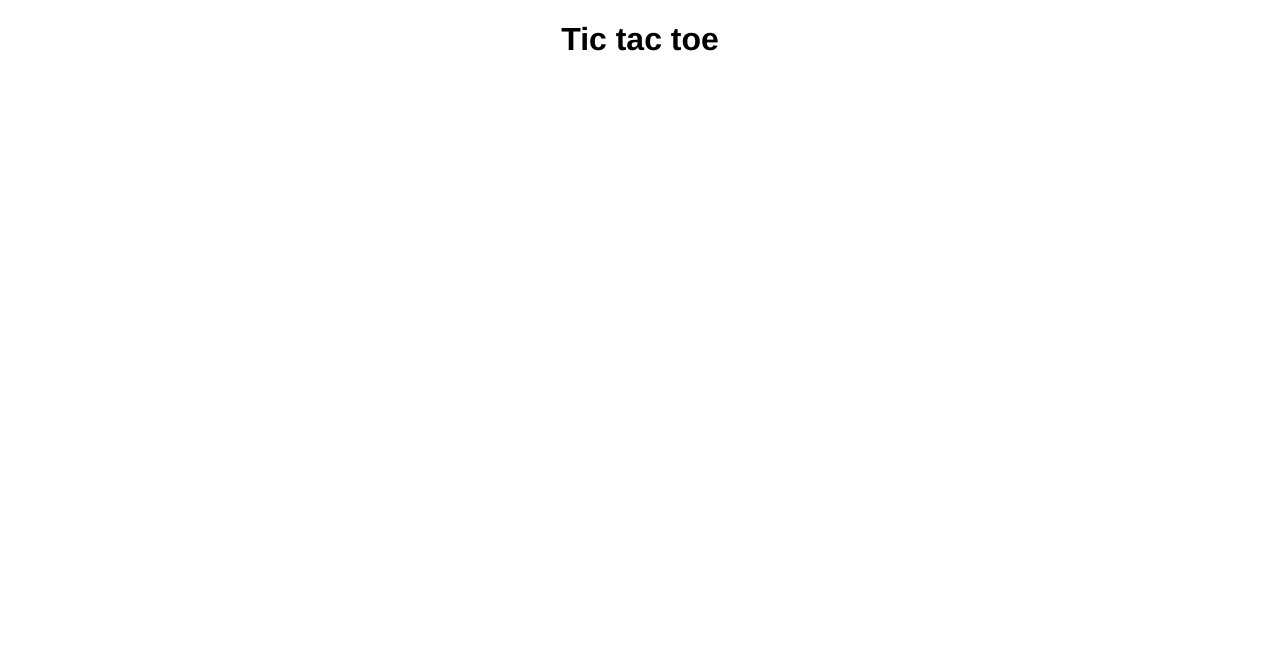
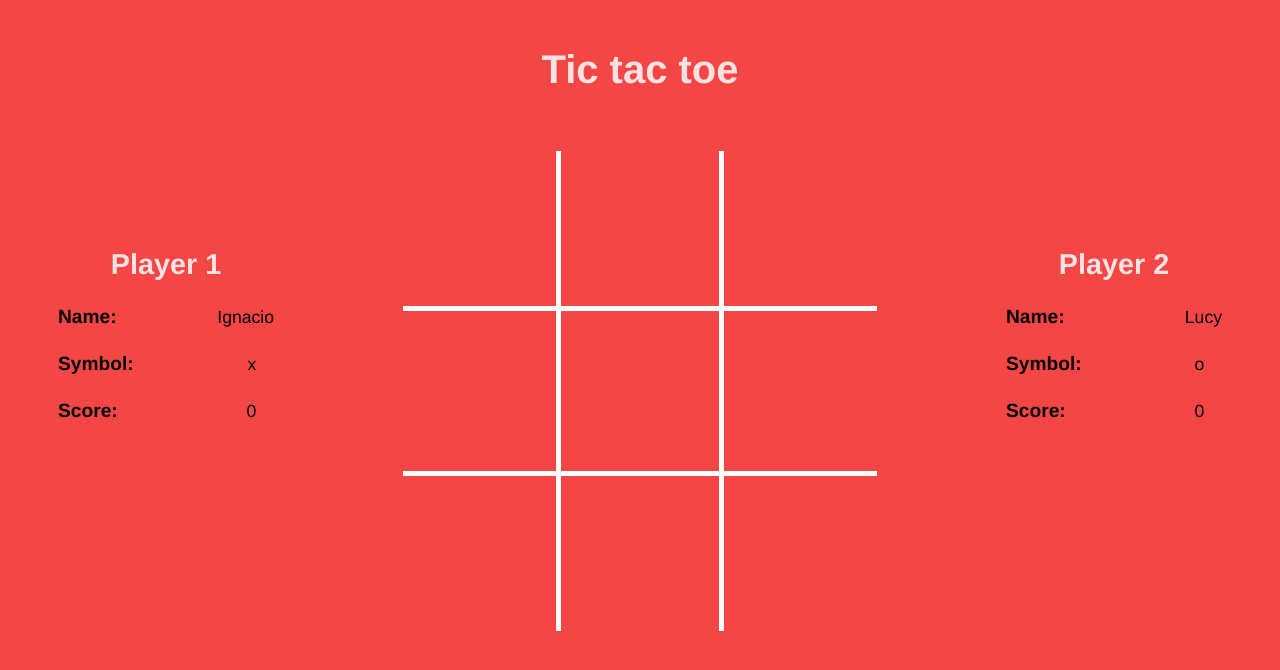
Before and after one commit to nimbusphagia/tic-tac-toe, a plain HTML site: page index.html in a window 1280 px wide. Drawn offline with Linux system fonts and the light colour scheme.

Commit message:
initial ui

```diff
--- a/index.html
+++ b/index.html
@@ -7,7 +7,50 @@
     <link rel="stylesheet" href="./styles.css">
 </head>
 <body>
-    <h1>Tic tac toe</h1>
+    <div class="info">
+        <h2 class="p1">Player 1</h2>
+        <div class="label">
+            <h3>Name:</h3>
+            <p>Ignacio</p>
+        </div>
+        <div class="label">
+            <h3>Symbol:</h3>
+            <p class="num">x</p>
+        </div>
+        <div class="label">
+            <h3>Score:</h3>
+            <p class="num">0</p>
+        </div>
+    </div>
+    <div class="game">
+        <h1 class="title">Tic tac toe</h1>
+        <div class="grid-container">
+            <div class="square c1"></div>
+            <div class="square m1"></div>
+            <div class="square c2"></div>
+            <div class="square m2"></div>
+            <div class="square center"></div>
+            <div class="square m3"></div>
+            <div class="square c3"></div>
+            <div class="square m4"></div>
+            <div class="square c4"></div>
+        </div>
+    </div>
+    <div class="info">
+        <h2 class="p2">Player 2</h2>
+        <div class="label">
+            <h3>Name:</h3>
+            <p>Lucy</p>
+        </div>
+        <div class="label">
+            <h3>Symbol:</h3>
+            <p class="num">o</p>
+        </div>
+        <div class="label">
+            <h3>Score:</h3>
+            <p class="num">0</p>
+        </div>
+    </div>
     <script src="./script.js"></script>
 </body>
 </html>
--- a/styles.css
+++ b/styles.css
@@ -1,4 +1,87 @@
 body{
     font-family: Helvetica;
     text-align: center;
+    background-color: #f53838ec;
+    --border: 5px solid white;
+    display: grid;
+    grid-template-columns: 1fr 2fr 1fr;
 }
+.title{
+    color: #ffffffd7;;
+    padding-top: 0.3em;
+    padding-bottom: 0.8em;
+    font-size: 2.5em;
+}
+
+.info{
+    display: flex;
+    flex-direction: column;
+    gap: 25px;
+    padding: 30vh 50px 0 50px;
+    text-align: center;
+}
+.label{
+    display: flex;
+    align-items: center;
+    justify-content:space-between;
+    padding: 0;
+    margin: 0;
+}
+.p1, .p2{
+    color: #ffffffd7;
+    font-size: 1.8em;
+    margin: 0;
+}
+h3, p{
+    margin: 0;
+}
+h3{
+    font-size: 1.2em;
+}
+p{
+    font-size: 1.1em;
+    color: #000000;
+}
+.num{
+    padding-right: 1em;
+}
+.grid-container{
+    width: 37vw;
+    height: 60vh;
+    display: grid;
+    grid-template-columns: 1fr 1fr 1fr;
+    grid-template-rows: 1fr 1fr 1fr;
+    justify-self: center;
+}
+
+.c1{
+    border-right:var(--border);
+    border-bottom: var(--border);
+}
+.m1{
+    border-bottom: var(--border);
+}
+.c2{
+    border-left:var(--border);
+    border-bottom: var(--border);
+}
+.m2{
+    border-right: var(--border);
+}
+.c3{
+    border-right:var(--border);
+    border-top: var(--border);
+}
+.m3{
+    border-left: var(--border)
+}
+.c4{
+    border-left:var(--border);
+    border-top: var(--border);
+}
+.m4{
+    border-top: var(--border);
+}
+.square:hover{
+    background-color: rgb(255, 255, 255);
+}
```
